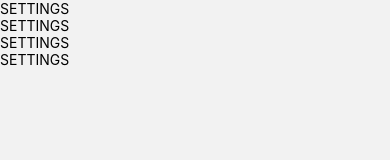
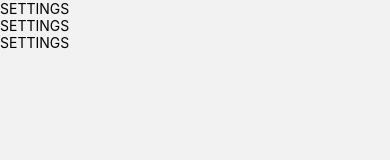
Before and after one commit to Ludde94/BookDB, a React Native app: screen /Settings in a window 390 px wide. Shown: the top 160 px of the page. Built offline with nearby package versions, Linux system fonts and the light colour scheme.

Commit message:
removed settings text

```diff
--- a/src/screens/SettingsScreen/SettingsScreen.js
+++ b/src/screens/SettingsScreen/SettingsScreen.js
@@ -13,7 +13,7 @@ function SettingsScreen({ route }) {
            <Text>SETTINGS</Text>
 
 
-           <Text>SETTINGS</Text>
+
 
         </SafeAreaView>
     );
```
